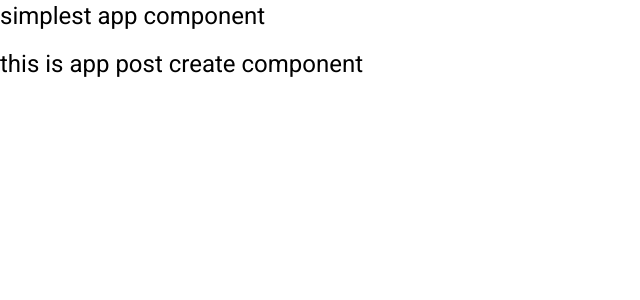
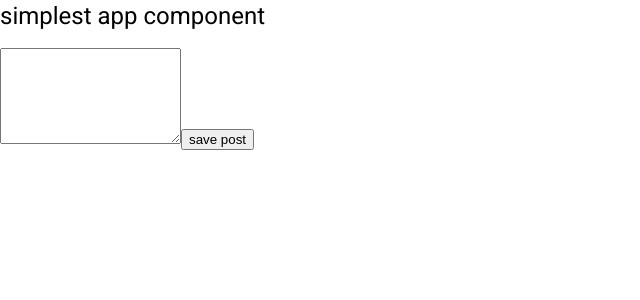
Before and after one commit to attix2019/udemy_MEAN_course, an Angular app: page / in a window 1280 px wide. Shown: the top 300 px of the page, without its empty margins (0-640 px from the left). Built offline with nearby package versions, Linux system fonts and the light colour scheme.

Commit message:
lec 18. 创建输入按钮，添加监听事件

```diff
--- a/src/app/posts/post-create/post-create.component.html
+++ b/src/app/posts/post-create/post-create.component.html
@@ -1 +1,2 @@
-<h1> this is app post create component</h1>
+<textarea rows="6"></textarea>
+<button (click)="onAddPost()">save post</button>
--- a/src/app/posts/post-create/post-create.component.ts
+++ b/src/app/posts/post-create/post-create.component.ts
@@ -6,5 +6,7 @@
   selector: 'app-post-create'
 })
 export class PostCreateComponent{
-
+  onAddPost(){
+    alert("you just clicked create post button")
+  }
 }
```
